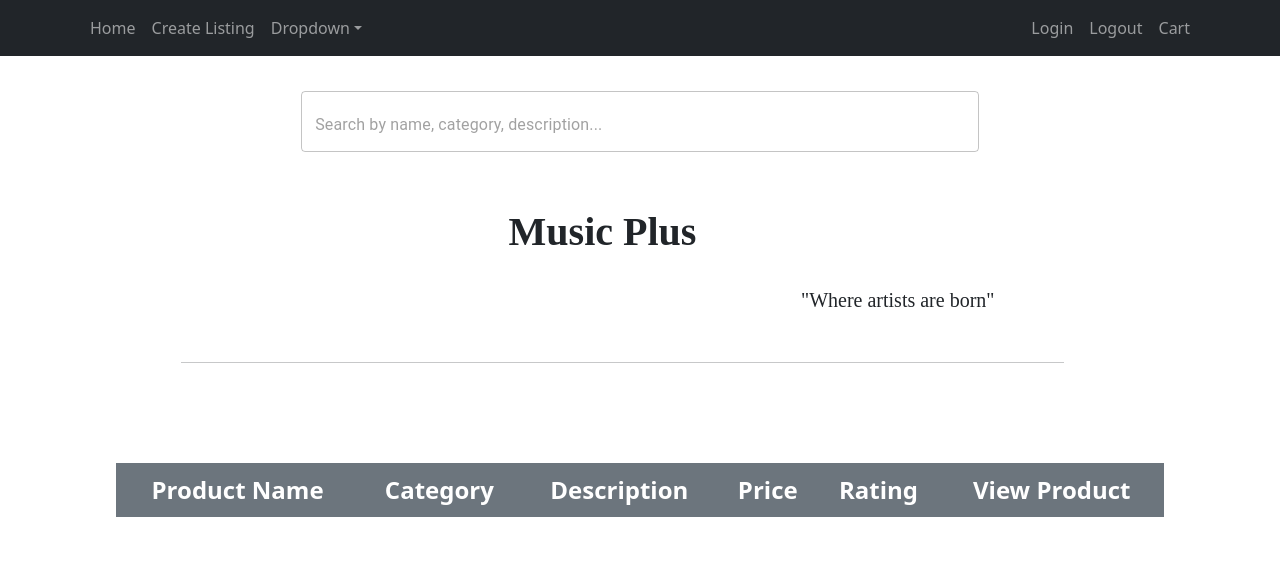
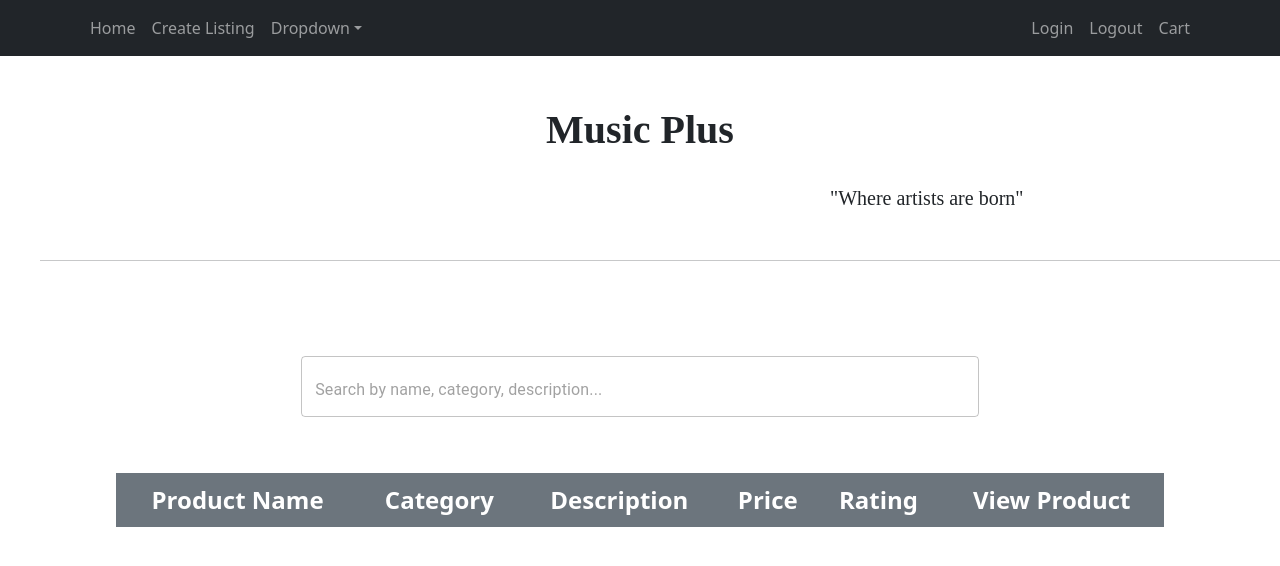
Before and after one commit to JacobBerkey/E-Commerce_React, a React (Create React App) app: page /Home in a window 1280 px wide. Shown: the top 566 px of the page. Built offline with nearby package versions, Linux system fonts and the light colour scheme.

Commit message:
Moved the search bar under the title

```diff
--- a/src/App.js
+++ b/src/App.js
@@ -85,6 +85,7 @@ componentDidMount () {
 }
 
  searchForProduct = async (searchTerm) =>{
+   try{
   const filteredList = [];
   const filter = this.state.allProducts.filter( function (product){
     if(
@@ -97,7 +98,10 @@ componentDidMount () {
   });
   this.setState({
     allProducts : filteredList
-  })
+  })}
+  catch{
+    alert("Please try correct spelling")
+  }
  };
 
 
--- a/src/components/Home/Home.js
+++ b/src/components/Home/Home.js
@@ -15,18 +15,21 @@ const Home = (props) =>{
         return(
 
              <Grid justifyContent="center">
+
+                <div style={{fontFamily: "initial", marginTop: "50px"}} >
+                <h1 ><strong> Music Plus</strong> </h1> <br/>
+                <div style={{marginLeft: "830px", marginBottom: "50px", fontFamily: "cursive"}}>
+                <h5> "Where artists are born" </h5>
+               </div><div style={{marginBottom: "100px", marginLeft: "40px", borderRadius: "3px"}}><hr/></div>
+                </div>
+
                  <SearchBar searchForProduct={props.searchForProduct}/>
+
             <Grid className="app-container" style={{marginRight: "200px"}}>
             <div>
-            <div style={{marginLeft: "125px", fontFamily: "initial"}} >
-                <h1 ><strong> Music Plus</strong> </h1> <br/>
 
-                <div style={{marginLeft: "660px", marginBottom: "50px", fontFamily: "cursive"}}>
-                <h5> "Where artists are born" </h5>
-               </div><div style={{marginBottom: "100px", marginLeft: "40px", borderRadius: "3px"}}><hr/></div>
+            <div>
 
-            </div>
-            <div>
             <Table>
 
                 <thead style={{backgroundColor: "#6c757d", color: "white"}}>
--- a/src/components/ShoppingCart/ShoppingCart.js
+++ b/src/components/ShoppingCart/ShoppingCart.js
@@ -40,8 +40,8 @@ class ShoppingCart extends Component {
 
     render() {
         return (
-            <div style={{marginRight: "450px", marginLeft: "250px"}} >
-                <h1 style={{marginLeft: "100px", marginBottom: "100px", marginTop: "80px"}}>Shopping Cart</h1>
+            <div style={{marginRight: "450px", marginLeft: "250px", marginBottom: "250px"}} >
+                <h1 style={{marginLeft: "100px", marginBottom: "100px", marginTop: "80px", fontFamily: "inherit"}} >Shopping Cart</h1>
                 <Table  striped bordered hover>
                             <thead>
                                 <tr>
```
